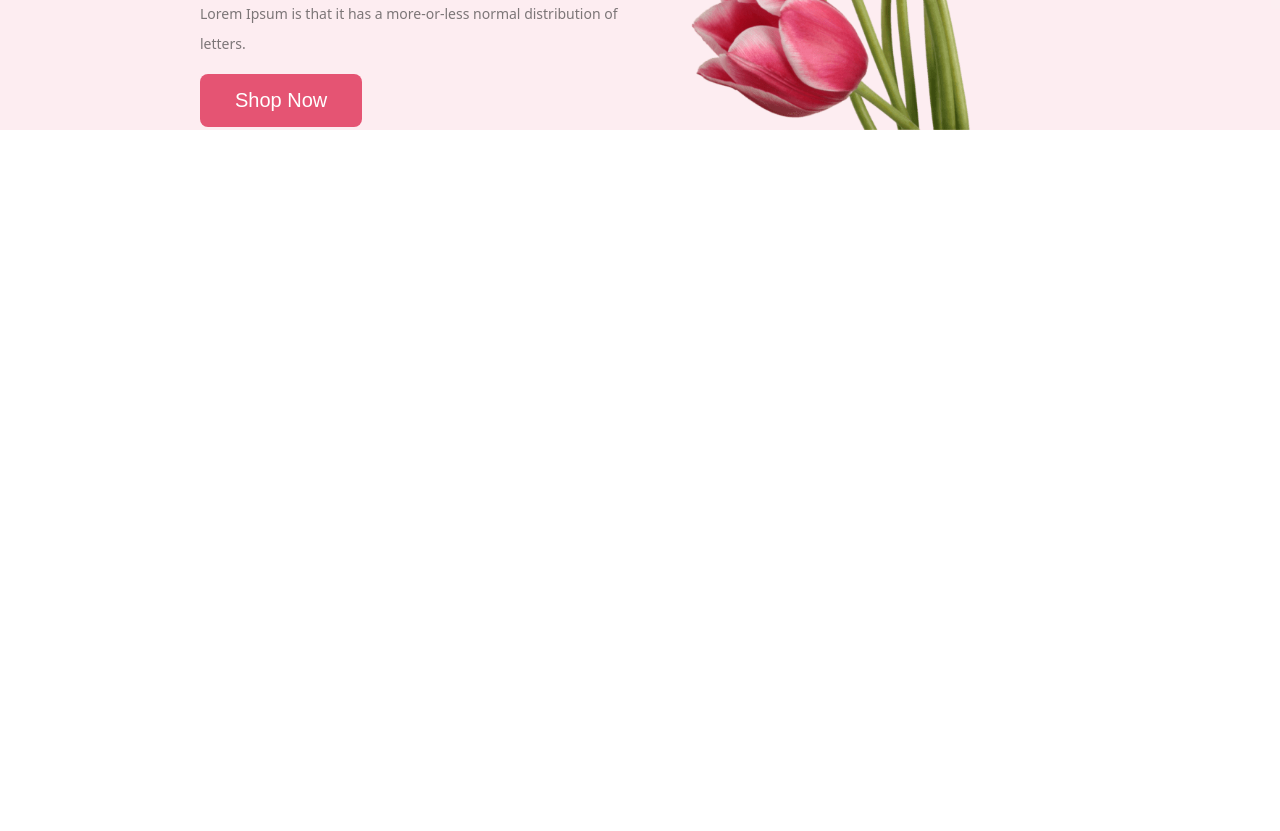
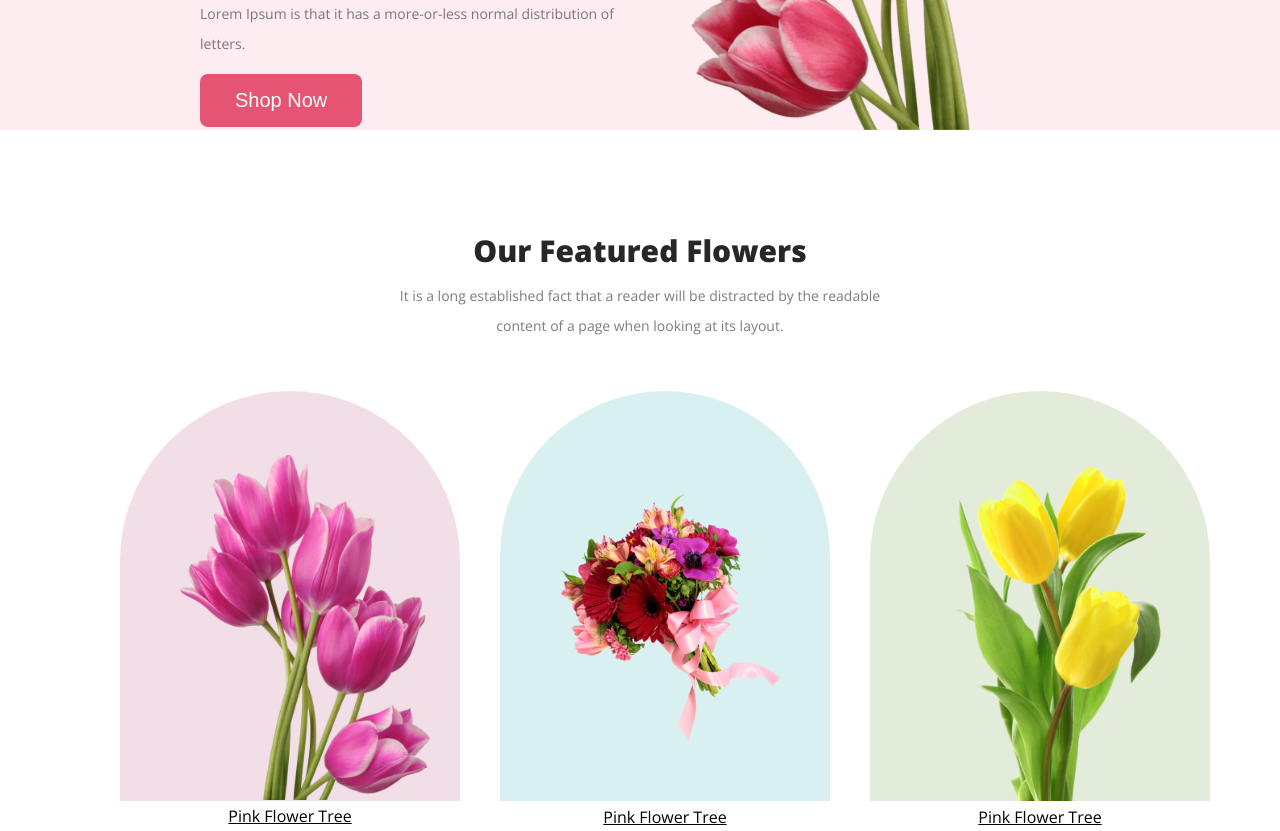
Before and after one commit to Ar-Rafi-Ahammed/online-flower-shop, a plain HTML site: page index.html in a window 1280 px wide. Shown: the part 500-1331 px from the top of the page. Before the commit the page ends 800 px from the top, so only its background shows below. Drawn offline with nearby package versions, Linux system fonts and the light colour scheme.

Commit message:
featured item done

```diff
--- a/index.html
+++ b/index.html
@@ -4,9 +4,11 @@
     <meta charset="UTF-8" />
     <meta name="viewport" content="width=device-width, initial-scale=1.0" />
     <title>online-flower-shop</title>
+
     <link rel="preconnect" href="https://fonts.googleapis.com">
     <link rel="preconnect" href="https://fonts.gstatic.com" crossorigin>
-    <link href="https://fonts.googleapis.com/css2?family=Lato:ital,wght@0,300;0,400;0,900;1,700&family=Open+Sans:wght@300;400;700;800&family=Roboto:wght@300;400;700&display=swap" rel="stylesheet">
+    <link href="https://fonts.googleapis.com/css2?family=Lato:ital,wght@0,300;0,400;1,700&family=Open+Sans:wght@300;400;700;800&display=swap" rel="stylesheet">
+
     <link rel="stylesheet" href="style.css" />
   </head>
   <body>
@@ -34,7 +36,34 @@
         />
       </div>
     </header>
-    <main></main>
-    <footer></footer>
+    <main>
+      <div class="featured-section">
+        <h3 class="f-heading">Our Featured Flowers</h3>
+        <div class="f-paragraph">
+          It is a long established fact that a reader will be distracted by the
+          readable <br />content of a page when looking at its layout.
+        </div>
+        <div class="display-item">
+          <div class="display-1"><img class="item-1" src="Flower Asset/pngwing 6.png" width="250">
+
+        <p class="name-1"><u>Pink Flower Tree</u></p>
+        </div>
+
+          <div class="display-2"><img src="Flower Asset/pngwing 5.png" alt="">
+
+            <p class="name-1 name-2"><u>Pink Flower Tree</u></p>
+        </div>
+
+          <div class="display-3"><img src="Flower Asset/pngwing 7.png" alt="">
+
+            <p class="name-1"><u>Pink Flower Tree</u></p>
+
+        </div>
+        </div>
+
+      <footer>
+
+      </footer>
+
   </body>
 </html>
--- a/style.css
+++ b/style.css
@@ -5,14 +5,15 @@
 }
 
 body {
-  font-family: system-ui, -apple-system, BlinkMacSystemFont, 'Segoe UI', Roboto, Oxygen, Ubuntu, Cantarell, 'Open Sans', 'Helvetica Neue', sans-serif;
+  font-family: "Lato", sans-serif;
+  font-family: "Open Sans", sans-serif;
 }
 .btn-primary {
   padding: 15px 35px;
   border-radius: 8px;
   background: #e55473;
-  border:none;
-  color:#FFF;
+  border: none;
+  color: #fff;
   font-size: 20px;
 }
 
@@ -42,3 +43,84 @@ body {
   padding-top: 15px;
   padding-bottom: 15px;
 }
+
+/* featured-section start here */
+
+.f-heading {
+  text-align: center;
+  padding-top: 100px;
+  color: #272727;
+  font-size: 30px;
+  font-weight: 800;
+}
+.f-paragraph {
+  text-align: center;
+  padding-top: 10px;
+  color: rgba(39, 39, 39, 0.6);
+  font-size: 14px;
+  font-weight: 400;
+  line-height: 30px;
+}
+
+.display-item {
+  padding: 30px 100px 10px 100px;
+  display: flex;
+}
+.display-1 {
+  border-radius: 300px 300px 0 0;
+  background-color: rgba(167, 33, 98, 0.15);
+  width: 300px;
+  height: 350px;
+  padding: 30px;
+  margin: 20px;
+}
+
+.display-1 img {
+  margin-top: 34px;
+  margin-left: 30px;
+}
+.display-2 img {
+  margin-top: 70px;
+  margin-left: 20px;
+  width: 250px;
+}
+.display-3 img {
+  margin-top: 5px;
+  margin-left: 30px;
+  width: 250px;
+}
+
+.display-2 {
+  border-radius: 300px 300px 0px 0px;
+  background: rgba(5, 151, 160, 0.15);
+  width: 300px;
+  height: 350px;
+  padding: 30px;
+  margin: 20px;
+}
+.display-3 {
+  border-radius: 300px 300px 0px 0px;
+  background: rgba(71, 125, 17, 0.15);
+  width: 300px;
+  height: 350px;
+  padding: 30px;
+  margin: 20px;
+}
+.f-name {
+  padding: 20px 0 90px 200px;
+  display: flex;
+  color: #272727;
+  font-size: 16px;
+  font-weight: 700;
+  line-height: 35px;
+  text-decoration-line: underline;
+}
+
+.name-1 {
+  text-align: center;
+}
+.name-2 {
+  margin-top: 60px;
+}
+
+/* services related styles */
```
